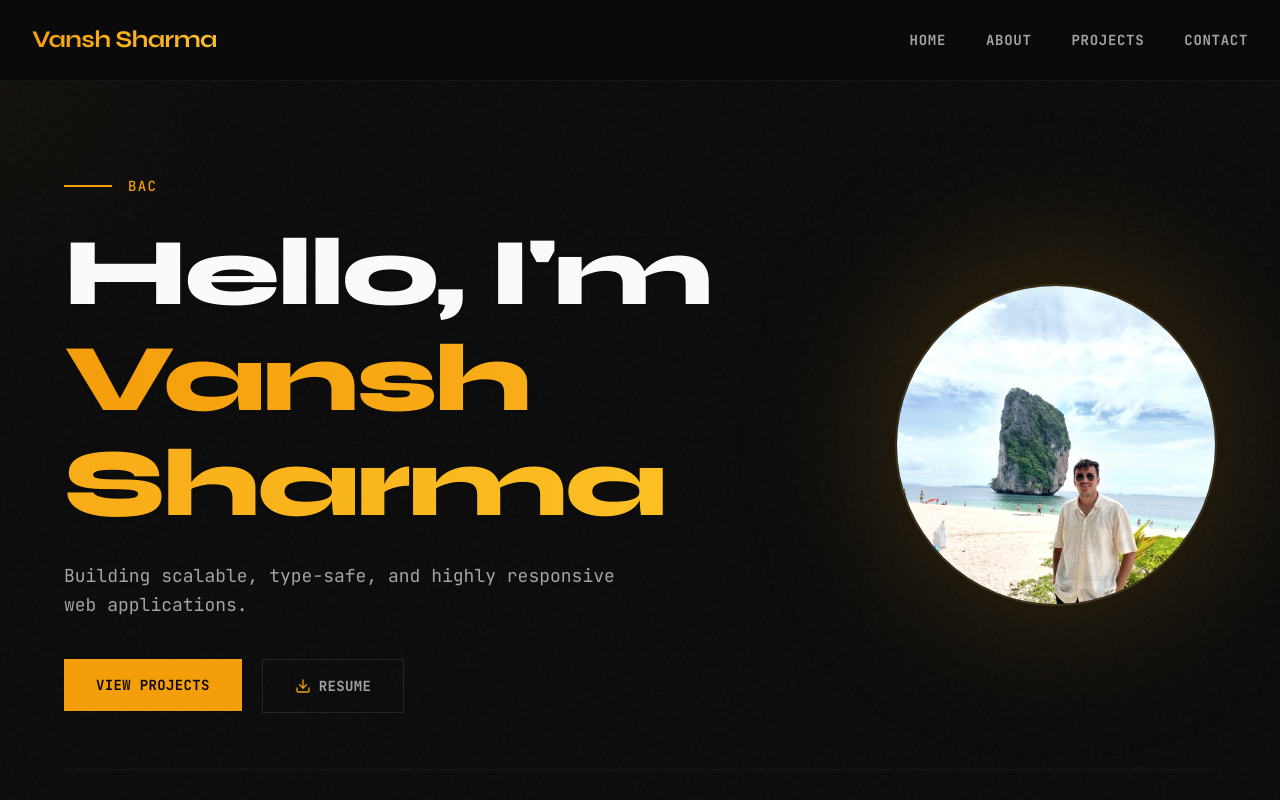
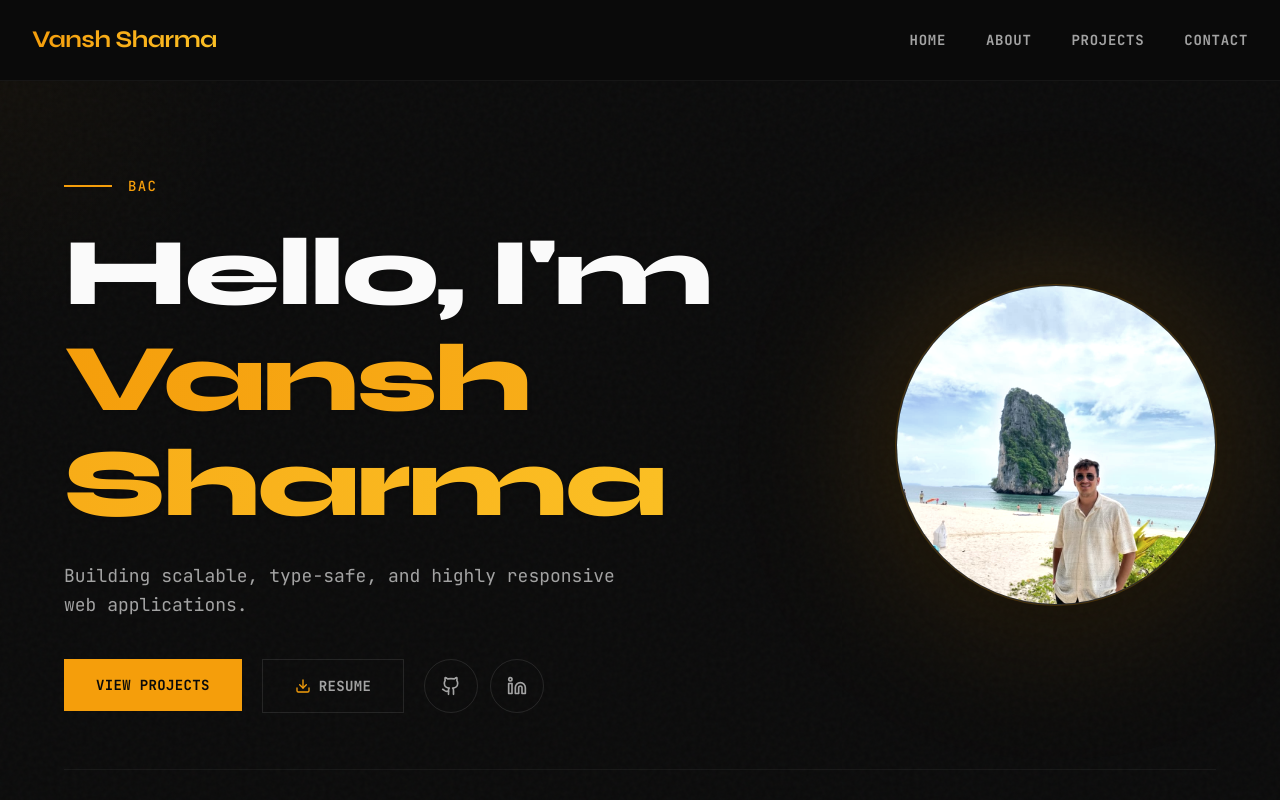
Before and after one commit to VanshSharmaPES/Portfolio-App-Full-Stack, a Next.js app: page /home in a window 1280 px wide. Shown: the top 800 px of the page. Built offline with nearby package versions, Linux system fonts and the light colour scheme.

Commit message:
Added Cusror Tracking Effects

```diff
--- /dev/null
+++ b/src/components/CustomCursor.tsx
@@ -0,0 +1,51 @@
+import React, { useEffect, useState } from 'react';
+import { motion, useMotionValue, useSpring } from 'framer-motion';
+
+// eslint-disable-next-line @typescript-eslint/no-explicit-any
+const MotionDiv = motion.div as any;
+
+export default function CustomCursor() {
+    const [isVisible, setIsVisible] = useState(false);
+
+    // Initial offset so it doesn't flash in the top left
+    const cursorX = useMotionValue(-100);
+    const cursorY = useMotionValue(-100);
+
+    // Spring config similar to antigravity's fluid cursor
+    const springConfig = { damping: 25, stiffness: 200, mass: 0.5 };
+    const cursorXSpring = useSpring(cursorX, springConfig);
+    const cursorYSpring = useSpring(cursorY, springConfig);
+
+    useEffect(() => {
+        const moveCursor = (e: MouseEvent) => {
+            // Offset by 16px to center the 32px ring on the cursor
+            cursorX.set(e.clientX - 16);
+            cursorY.set(e.clientY - 16);
+            if (!isVisible) setIsVisible(true);
+        };
+
+        const handleMouseLeave = () => setIsVisible(false);
+        const handleMouseEnter = () => setIsVisible(true);
+
+        window.addEventListener('mousemove', moveCursor);
+        document.documentElement.addEventListener('mouseleave', handleMouseLeave);
+        document.documentElement.addEventListener('mouseenter', handleMouseEnter);
+
+        return () => {
+            window.removeEventListener('mousemove', moveCursor);
+            document.documentElement.removeEventListener('mouseleave', handleMouseLeave);
+            document.documentElement.removeEventListener('mouseenter', handleMouseEnter);
+        };
+    }, [cursorX, cursorY, isVisible]);
+
+    return (
+        <MotionDiv
+            className="fixed top-0 left-0 w-8 h-8 rounded-full border border-[#f59e0b] bg-[#f59e0b]/5 shadow-[0_0_15px_rgba(245,158,11,0.3)] pointer-events-none z-[99999] hidden md:block"
+            style={{
+                x: cursorXSpring,
+                y: cursorYSpring,
+                opacity: isVisible ? 1 : 0,
+            }}
+        />
+    );
+}
--- a/src/components/Hero.tsx
+++ b/src/components/Hero.tsx
@@ -4,7 +4,7 @@ import React, { useEffect, useRef, useState } from "react";
 import { motion } from "framer-motion";
 import { Syne, JetBrains_Mono } from "next/font/google";
 import Link from "next/link";
-import { Download } from "lucide-react";
+import { Download, Github, Linkedin } from "lucide-react";
 import { PORTFOLIO_DATA } from "../data/portfolioData";
 import Image from "next/image";
 
@@ -32,6 +32,7 @@ const roles = ["Full Stack Developer", "Backend Engineer", "Frontend Specialist"
 
 export default function Hero() {
   const [mousePosition, setMousePosition] = useState({ x: 0, y: 0 });
+  const [parallax, setParallax] = useState({ x: 0, y: 0 });
   const heroRef = useRef<HTMLDivElement>(null);
 
   // Typewriter state
@@ -76,9 +77,12 @@ export default function Hero() {
     const handleMouseMove = (e: MouseEvent) => {
       if (!heroRef.current) return;
       const rect = heroRef.current.getBoundingClientRect();
-      setMousePosition({
-        x: e.clientX - rect.left,
-        y: e.clientY - rect.top,
+      const x = e.clientX - rect.left;
+      const y = e.clientY - rect.top;
+      setMousePosition({ x, y });
+      setParallax({
+        x: (x / rect.width) * 2 - 1,
+        y: (y / rect.height) * 2 - 1,
       });
     };
 
@@ -189,29 +193,73 @@ export default function Hero() {
                   <div className="absolute inset-0 h-full w-full bg-white/5 translate-y-full transition-transform duration-300 group-hover:translate-y-0" />
                 </a>
               </MagneticButton>
+
+              <div className="flex items-center gap-3">
+                <MagneticButton>
+                  <a
+                    href={`https://github.com/${PORTFOLIO_DATA.contact.github}`}
+                    target="_blank"
+                    rel="noopener noreferrer"
+                    className="relative overflow-hidden group inline-flex items-center justify-center p-4 border border-white/10 rounded-full bg-transparent hover:border-[#f59e0b]/30 transition-all duration-300"
+                  >
+                    <Github className="w-5 h-5 transition-transform duration-300 group-hover:-translate-y-1 relative z-10 text-[#a3a3a3] group-hover:text-[#fafafa]" />
+                    <div className="absolute inset-0 h-full w-full bg-white/5 translate-y-full transition-transform duration-300 group-hover:translate-y-0" />
+                  </a>
+                </MagneticButton>
+
+                <MagneticButton>
+                  <a
+                    href={`https://linkedin.com/in/${PORTFOLIO_DATA.contact.linkedin}`}
+                    target="_blank"
+                    rel="noopener noreferrer"
+                    className="relative overflow-hidden group inline-flex items-center justify-center p-4 border border-white/10 rounded-full bg-transparent hover:border-[#f59e0b]/30 transition-all duration-300"
+                  >
+                    <Linkedin className="w-5 h-5 transition-transform duration-300 group-hover:-translate-y-1 relative z-10 text-[#a3a3a3] group-hover:text-[#fafafa]" />
+                    <div className="absolute inset-0 h-full w-full bg-white/5 translate-y-full transition-transform duration-300 group-hover:translate-y-0" />
+                  </a>
+                </MagneticButton>
+              </div>
             </MotionDiv>
           </div>
 
           {/* Photo */}
+          <div style={{ perspective: 1000 }} className="shrink-0 relative pt-4 md:ml-auto">
             <MotionDiv
               initial={{ opacity: 0, scale: 0.85, filter: "blur(10px)" }}
-            animate={{ opacity: 1, scale: 1, filter: "blur(0px)" }}
-            transition={{ duration: 1, delay: 0.2, ease: [0.16, 1, 0.3, 1] }}
-            className="shrink-0 relative pt-4 md:ml-auto"
+              animate={{
+                opacity: 1,
+                scale: 1,
+                filter: "blur(0px)",
+                rotateY: parallax.x * 12,
+                rotateX: -parallax.y * 12,
+              }}
+              transition={{
+                duration: 1,
+                delay: 0.2,
+                ease: [0.16, 1, 0.3, 1],
+                rotateY: { type: "spring", stiffness: 70, damping: 30 },
+                rotateX: { type: "spring", stiffness: 70, damping: 30 }
+              }}
+              className="relative"
+              style={{ transformStyle: "preserve-3d" }}
             >
               {/* Minimal aesthetic border & glow */}
-            <div className="absolute inset-0 rounded-full bg-[#f59e0b]/20 blur-[60px] md:blur-[80px]" />
-            <div className="w-64 h-64 md:w-80 md:h-80 rounded-full overflow-hidden border border-white/10 relative z-10 bg-[#171717] ring-1 ring-[#f59e0b]/20 hover:ring-[#f59e0b]/50 transition-all duration-500">
+              <div
+                className="absolute inset-0 rounded-full bg-[#f59e0b]/20 blur-[60px] md:blur-[80px]"
+                style={{ transform: "translateZ(-50px)" }}
+              />
+              <div className="w-64 h-64 md:w-80 md:h-80 rounded-full overflow-hidden border border-white/10 relative z-10 bg-[#171717] ring-1 ring-[#f59e0b]/20 hover:ring-[#f59e0b]/50 transition-all duration-500 shadow-2xl">
                 <Image
                   src="/image.jpg"
                   alt="Vansh Sharma"
                   width={320}
                   height={320}
-                className="object-cover w-full h-full grayscale-[20%] contrast-125 transition-all duration-500 hover:grayscale-0 hover:scale-105"
+                  className="object-cover w-full h-full grayscale-[20%] contrast-125 transition-all duration-500 hover:grayscale-0 hover:scale-110"
                   priority
                 />
               </div>
             </MotionDiv>
+          </div>
 
         </div>
 
--- a/src/components/Layout.tsx
+++ b/src/components/Layout.tsx
@@ -6,6 +6,8 @@ import { Syne, JetBrains_Mono } from "next/font/google";
 
 const syne = Syne({ subsets: ["latin"], weight: ["400", "500", "600", "700", "800"] });
 const jetbrainsMono = JetBrains_Mono({ subsets: ["latin"], weight: ["400", "500", "700"] });
+
+import CustomCursor from './CustomCursor';
 
 const Layout: React.FC<{ children: React.ReactNode }> = ({ children }) => {
   const [isOpen, setIsOpen] = useState(false);
@@ -19,6 +21,8 @@ const Layout: React.FC<{ children: React.ReactNode }> = ({ children }) => {
 
   return (
     <div className={`min-h-screen bg-[#0a0a0a] font-sans flex flex-col text-[#fafafa] selection:bg-[#f59e0b] selection:text-[#0a0a0a] relative`}>
+
+      <CustomCursor />
 
       {/* Global Background Noise */}
       <div
--- a/src/pages/contact.tsx
+++ b/src/pages/contact.tsx
@@ -107,28 +107,6 @@ export default function Contact() {
                     {PORTFOLIO_DATA.contact.email}
                     <span className="absolute left-0 -bottom-1 w-0 h-[1px] bg-[#f59e0b] transition-all duration-300 group-hover:w-full" />
                   </span>
-                </a>
-              </div>
-
-              {/* Social links */}
-              <div className="flex flex-wrap gap-4 pt-4 border-t border-white/5">
-                <a
-                  href={`https://github.com/${PORTFOLIO_DATA.contact.github}`}
-                  target="_blank"
-                  rel="noopener noreferrer"
-                  className={`${jetbrainsMono.className} inline-flex items-center gap-3 px-6 py-4 rounded-xl border border-white/5 bg-[#171717] text-[#a3a3a3] hover:text-[#0a0a0a] hover:bg-[#f59e0b] hover:border-[#f59e0b] transition-all duration-300 no-underline shadow-lg shadow-black/20 group`}
-                >
-                  <Github className="w-5 h-5 group-hover:scale-110 transition-transform" />
-                  <span className="font-semibold text-sm uppercase tracking-wider">GitHub</span>
-                </a>
-                <a
-                  href={`https://linkedin.com/in/${PORTFOLIO_DATA.contact.linkedin}`}
-                  target="_blank"
-                  rel="noopener noreferrer"
-                  className={`${jetbrainsMono.className} inline-flex items-center gap-3 px-6 py-4 rounded-xl border border-white/5 bg-[#171717] text-[#a3a3a3] hover:text-[#0a0a0a] hover:bg-[#f59e0b] hover:border-[#f59e0b] transition-all duration-300 no-underline shadow-lg shadow-black/20 group`}
-                >
-                  <Linkedin className="w-5 h-5 group-hover:scale-110 transition-transform" />
-                  <span className="font-semibold text-sm uppercase tracking-wider">LinkedIn</span>
                 </a>
               </div>
             </MotionDiv>
```
Lines whose indentation alone changed are shown as unchanged.
